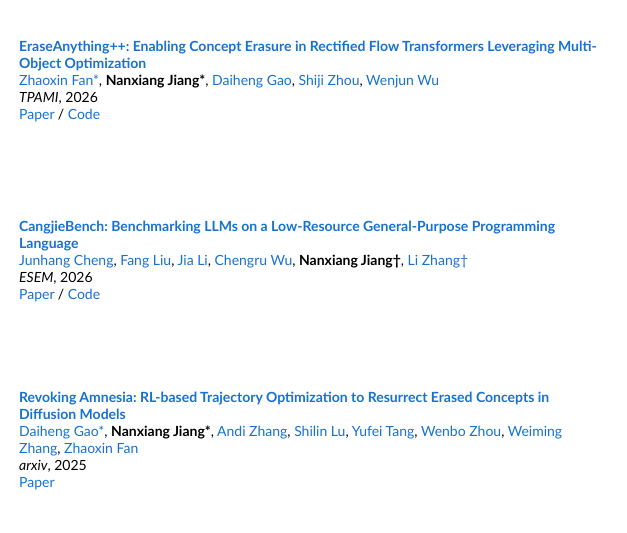
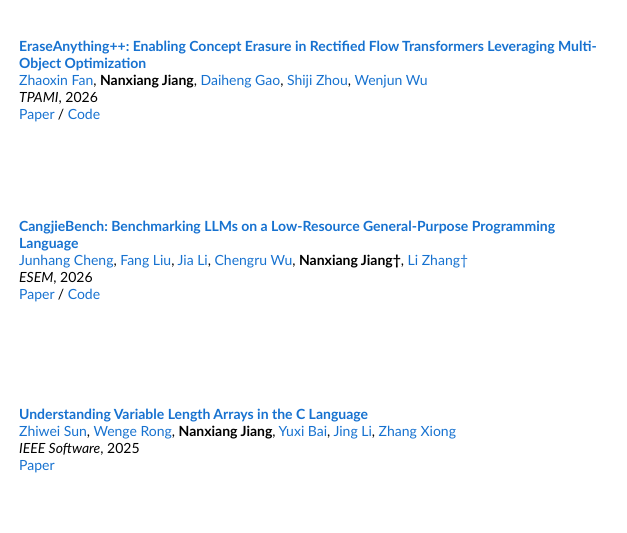
Before and after one commit to nxjiang-jnx/nxjiang-jnx.github.io, a plain HTML site: page index.html in a window 1280 px wide. Shown: the part 1452-1985 px from the top of the page, 429-1056 px from the left. Drawn offline with Linux system fonts and the light colour scheme.

Commit message:
1122 fix

```diff
--- a/index.html
+++ b/index.html
@@ -437,8 +437,8 @@
                   <span class="papertitle">EraseAnything++: Enabling Concept Erasure in Rectified Flow Transformers Leveraging Multi-Object Optimization</span>
                 </a>
                 <br>
-                <a href="https://zhaoxinf.github.io/">Zhaoxin Fan*</a>,
-                <strong>Nanxiang Jiang*</strong>,
+                <a href="https://zhaoxinf.github.io/">Zhaoxin Fan</a>,
+                <strong>Nanxiang Jiang</strong>,
                 <a href="https://tomguluson92.github.io/">Daiheng Gao</a>,
                 <a href="https://arnoldshijizhou.github.io/">Shiji Zhou</a>,
                 <a href="https://iai.buaa.edu.cn/info/1013/1093.htm">Wenjun Wu</a>
@@ -482,7 +482,7 @@
 
 
             <!-- RevAm -->
-            <tr>
+            <!-- <tr>
               <td style="padding:15px;width:25%;vertical-align:middle">
                 <img src='images/RevAm_teaser.png' width=100% alt="">
               </td>
@@ -505,7 +505,7 @@
                 <a href="https://arxiv.org/abs/2510.03302">Paper</a>
                 <p>
               </td>
-            </tr>
+            </tr> -->
 
             <!-- VLA -->
             <tr>
```
